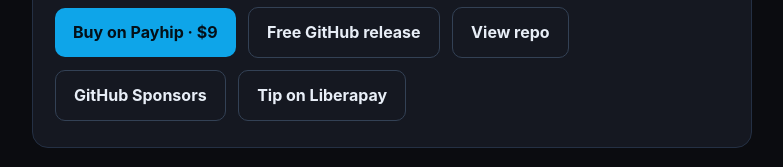
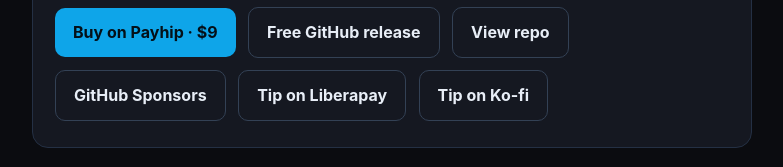
Before and after one commit to OpheliaStowe3/earn-store, a plain HTML site: page index.html in a window 1280 px wide. Shown: the part 721-888 px from the top of the page, without its empty margins (248-1031 px from the left). Drawn offline with Linux system fonts and the light colour scheme.

Commit message:
Add Ko-fi tip link to storefront
Surface Ko-fi beside Liberapay and list it under custom funding.

```diff
--- a/index.html
+++ b/index.html
@@ -43,6 +43,7 @@
     <a class="btn secondary" href="https://github.com/OpheliaStowe3/oss-bounty-playbook">View repo</a>
     <a class="btn secondary" href="https://github.com/sponsors/OpheliaStowe3">GitHub Sponsors</a>
     <a class="btn secondary" href="https://liberapay.com/OpheliaStowe3">Tip on Liberapay</a>
+    <a class="btn secondary" href="https://ko-fi.com/opheliastowe3">Tip on Ko-fi</a>
   </div>
   <div class="card">
     <h2 style="margin-top:0">Related</h2>
```
Also changed, not shown: 1 other file.
